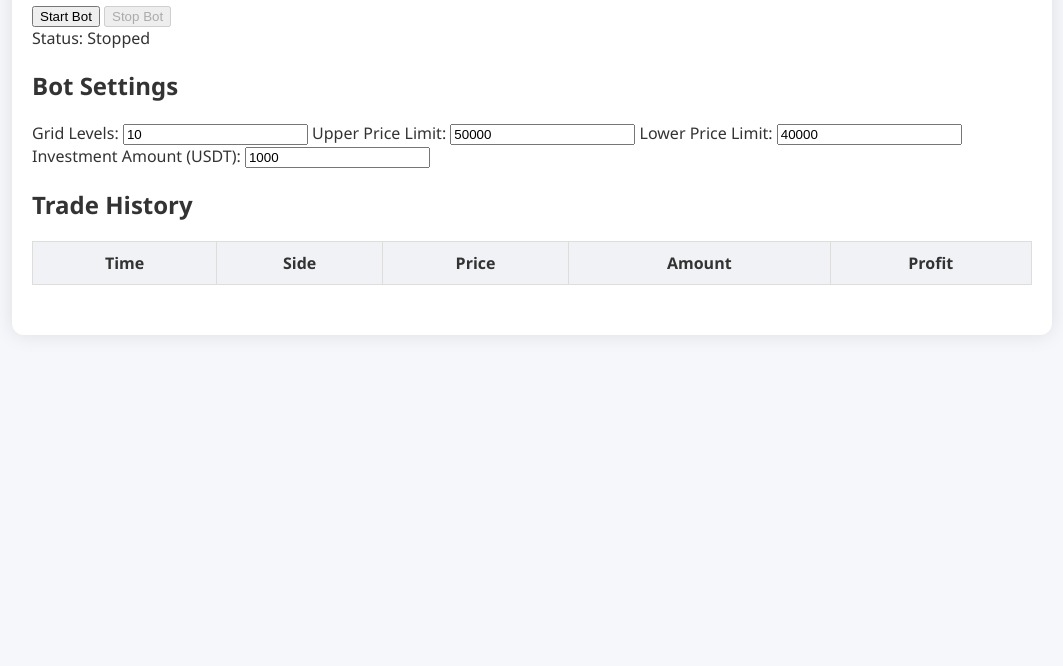
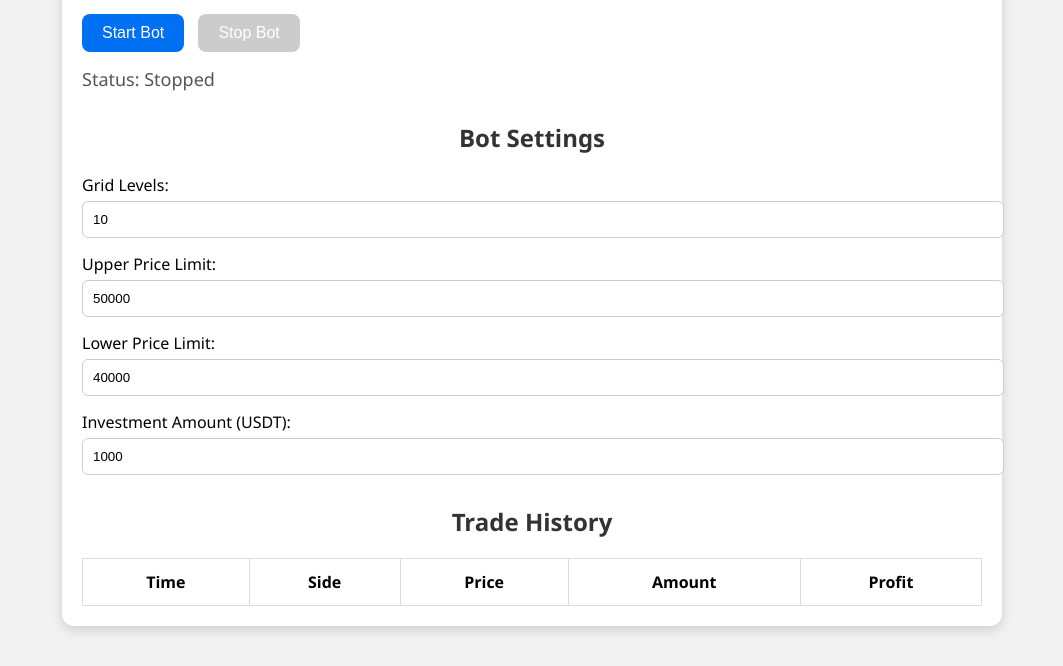
Before and after one commit to Centralx-m/Bitget-bot, a plain HTML site: page index.html in a window 1280 px wide. Shown: the part 140-806 px from the top of the page, without its empty margins (108-1171 px from the left). Drawn offline with Linux system fonts and the light colour scheme; a script that the page names is missing.

Commit message:
Update style.css

```diff
--- a/style.css
+++ b/style.css
@@ -1,117 +1,74 @@
 body {
-  margin: 0;
-  font-family: 'Segoe UI', Tahoma, Geneva, Verdana, sans-serif;
-  background-color: #f5f7fa;
-  color: #333;
+    font-family: 'Segoe UI', Tahoma, Geneva, Verdana, sans-serif;
+    background-color: #f2f2f2;
+    margin: 0;
+    padding: 0;
 }
 
 .container {
-  max-width: 1000px;
-  margin: 30px auto;
-  padding: 20px;
-  background: white;
-  border-radius: 12px;
-  box-shadow: 0 0 20px rgba(0,0,0,0.1);
+    max-width: 900px;
+    margin: 40px auto;
+    padding: 20px;
+    background: #fff;
+    border-radius: 12px;
+    box-shadow: 0 4px 12px rgba(0,0,0,0.15);
 }
 
-h1 {
-  text-align: center;
-  margin-bottom: 30px;
+h1, h2 {
+    text-align: center;
+    color: #333;
 }
 
-.config-panel, .control-panel, .visualization, .trade-history {
-  margin-bottom: 30px;
+.bot-controls, .bot-settings, .trade-history {
+    margin-top: 30px;
 }
 
-.input-group {
-  margin-bottom: 15px;
+button {
+    background-color: #0070f3;
+    border: none;
+    color: white;
+    padding: 10px 20px;
+    margin-right: 10px;
+    cursor: pointer;
+    border-radius: 8px;
+    font-size: 16px;
 }
 
-.input-group label {
-  display: block;
-  margin-bottom: 5px;
-  font-weight: bold;
+button:disabled {
+    background-color: #cccccc;
+    cursor: not-allowed;
 }
 
-.input-group input,
-.input-group select {
-  width: 100%;
-  padding: 10px;
-  font-size: 16px;
-  border: 1px solid #ccc;
-  border-radius: 8px;
+#status {
+    margin-top: 15px;
+    font-size: 18px;
+    color: #555;
 }
 
-.price-range {
-  display: flex;
-  gap: 20px;
+label {
+    display: block;
+    margin-top: 15px;
 }
 
-.price-range .input-group {
-  flex: 1;
+input {
+    width: 100%;
+    padding: 10px;
+    margin-top: 5px;
+    border-radius: 6px;
+    border: 1px solid #ccc;
 }
 
-.btn {
-  padding: 12px 20px;
-  font-size: 16px;
-  border: none;
-  border-radius: 8px;
-  cursor: pointer;
-  transition: background-color 0.3s;
+table {
+    width: 100%;
+    border-collapse: collapse;
+    margin-top: 20px;
 }
 
-.btn.green {
-  background-color: #28a745;
-  color: white;
+table, th, td {
+    border: 1px solid #ddd;
 }
 
-.btn.green:hover {
-  background-color: #218838;
+th, td {
+    padding: 12px;
+    text-align: center;
 }
-
-.btn.red {
-  background-color: #dc3545;
-  color: white;
-}
-
-.btn.red:hover {
-  background-color: #c82333;
-}
-
-.status {
-  margin-top: 15px;
-  font-size: 16px;
-  font-weight: bold;
-}
-
-.chart-container {
-  height: 300px;
-  background: #eef1f5;
-  border-radius: 12px;
-  position: relative;
-}
-
-.price-display {
-  margin-top: 10px;
-  font-size: 18px;
-  font-weight: bold;
-  text-align: center;
-}
-
-.trade-history h3 {
-  margin-bottom: 10px;
-}
-
-#trade-log {
-  width: 100%;
-  border-collapse: collapse;
-}
-
-#trade-log th, #trade-log td {
-  padding: 10px;
-  border: 1px solid #ddd;
-  text-align: center;
-}
-
-#trade-log th {
-  background-color: #f0f2f5;
```
